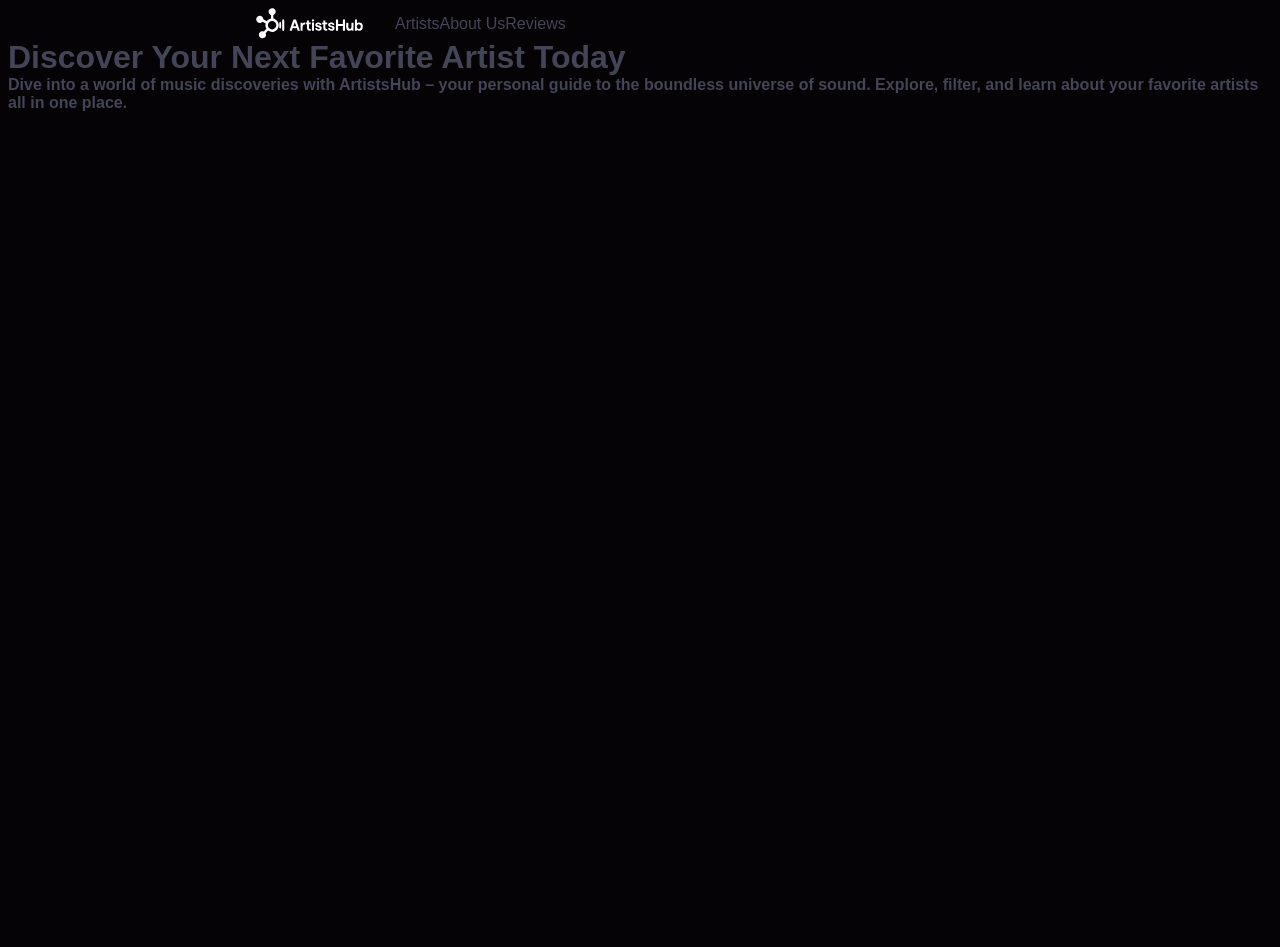
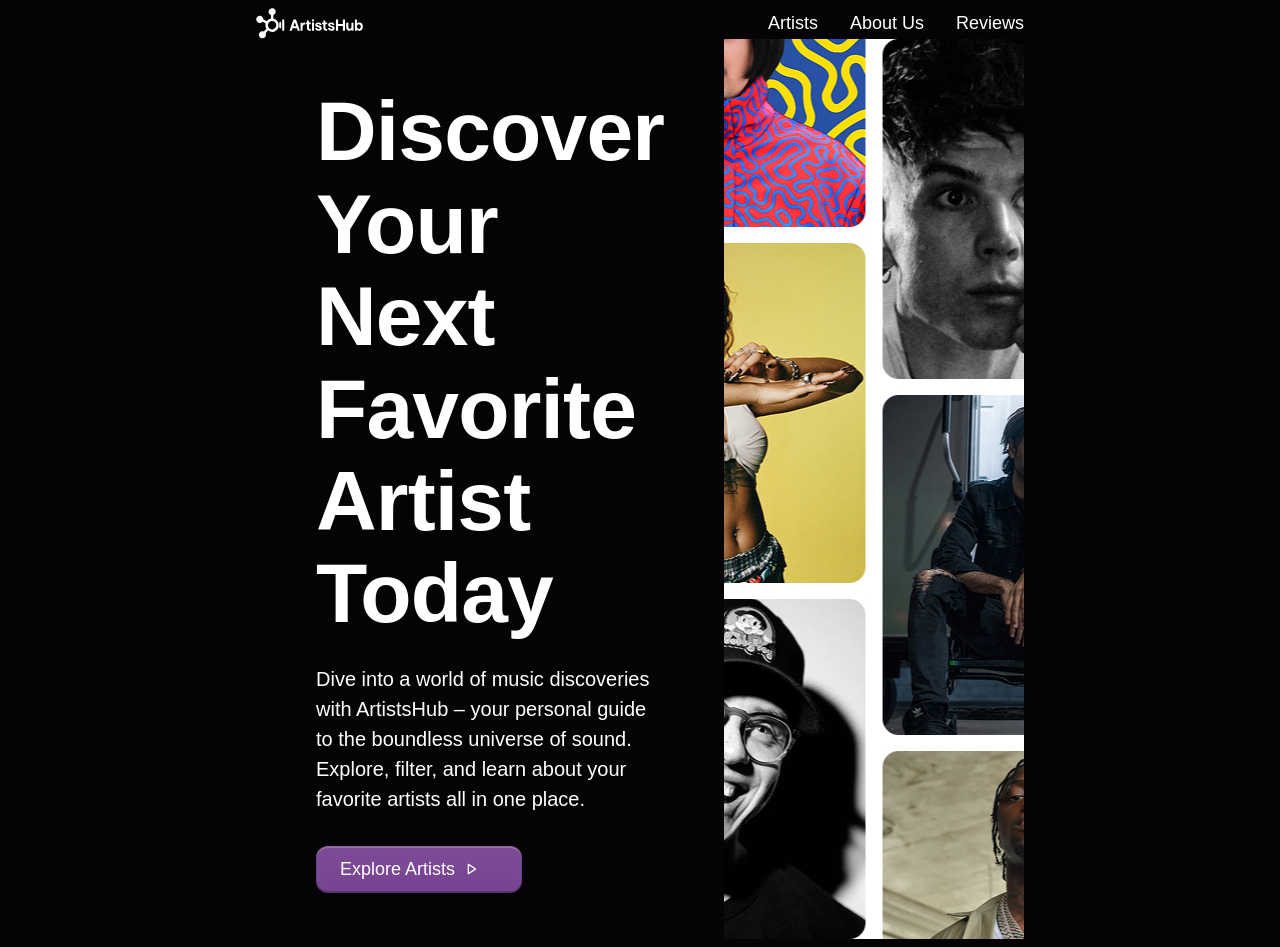
Before and after one commit to ViktoriiaKytsenko/project-about--artist, a plain HTML site: page index.html in a window 1280 px wide. Before the commit the page ends 800 px from the top, so only its background shows below. Drawn offline with Linux system fonts and the light colour scheme.

Commit message:
add section header and hero

```diff
--- a/css/styles.css
+++ b/css/styles.css
@@ -89,8 +89,21 @@ button {
 .header-logo {
   fill: #fff;
 }
-.container-hero {
+.container-heder {
+  margin-top: 10.5px;
+  margin-bottom: 10.5px;
   background-color: #23132b;
+}
+
+.header-link {
+  margin-right: auto;
+}
+
+.nav-item {
+  font-weight: 400;
+  font-size: 18px;
+  line-height: 1.5;
+  color: #fff;
 }
 
 .nav-list {
@@ -98,4 +111,71 @@ button {
   align-items: center;
   justify-content: flex-start;
   flex-direction: row;
+  gap: 32px;
 }
+
+.container-hero {
+  display: flex;
+  flex-direction: row;
+  height: 900px; /* або інша бажана висота */
+}
+
+.hero-title {
+  flex: 1;
+  padding: 60px; /* відступи для краси */
+  display: flex;
+  flex-direction: column;
+  justify-content: center;
+  color: white;
+}
+
+.hero-image {
+  flex: 1;
+  background-image: url("../images/hero/image-hero.jpg");
+  background-size: cover;
+  background-position: center;
+}
+
+.hero-caption {
+  font-weight: 700;
+  font-size: 84px;
+  line-height: 1.1;
+  letter-spacing: -0.01em;
+  color: #fff;
+  padding-bottom: 24px;
+}
+
+.hero-subtitle {
+  font-weight: 400;
+  font-size: 20px;
+  line-height: 1.5;
+  color: #fff;
+  padding-bottom: 32px;
+}
+
+.button {
+  display: inline-flex;
+  align-items: center;
+  gap: 8px;
+  font-weight: 500;
+  font-size: 18px;
+  line-height: 1.5;
+  color: #fff;
+  border-radius: 12px;
+  padding: 10px 24px;
+  width: 206px;
+  height: 47px;
+  box-shadow: 0 1px 2px 0 rgba(6, 3, 7, 0.05),
+    inset 0 -2px 1px 0 rgba(0, 0, 0, 0.2), inset 0 0 0 1px rgba(6, 3, 7, 0.15),
+    inset 0 2px 1px 0 rgba(255, 255, 255, 0.25),
+    inset 0 32px 24px 0 rgba(255, 255, 255, 0.05);
+  background: #764191;
+}
+
+.icon-triangle {
+  transition: transform 0.3s ease;
+}
+
+.button:hover .icon-triangle {
+  transform: translateX(4px); /* стрілка рухається при наведенні */
+}
--- a/index.html
+++ b/index.html
@@ -9,10 +9,11 @@
     <link rel="stylesheet" href="./css/styles.css" />
   </head>
   <body>
+    <!-- section header -->
     <header class="page-header">
       <div class="container container-header">
         <nav class="header-nav">
-          <a class="" href="./index.html"
+          <a class="header-link" href="./index.html"
             ><img class="logo-icons" src="./images/logo/header-logo.svg"
             alt="Icon logo" width: 106px; height: 30px; /></a
           >
@@ -30,15 +31,49 @@
         </nav>
       </div>
     </header>
-    <hero class="container-hero">
-      <div>
-        <h1>Discover Your Next Favorite Artist Today</h1>
-        <h4>
-          Dive into a world of music discoveries with ArtistsHub – your personal
-          guide to the boundless universe of sound. Explore, filter, and learn
-          about your favorite artists all in one place.
-        </h4>
-      </div>
-    </hero>
+    <main>
+      <!-- section hero -->
+      <section class="hero">
+        <div class="container container-hero">
+          <div class="hero-title">
+            <h1 class="hero-caption">
+              Discover Your Next Favorite Artist Today
+            </h1>
+            <h4 class="hero-subtitle">
+              Dive into a world of music discoveries with ArtistsHub – your
+              personal guide to the boundless universe of sound. Explore,
+              filter, and learn about your favorite artists all in one place.
+            </h4>
+            <button class="button" type="button">
+              Explore Artists
+              <svg
+                class="icon-triangle"
+                width="16"
+                height="16"
+                viewBox="0 0 24 24"
+                fill="none"
+                xmlns="http://www.w3.org/2000/svg"
+              >
+                <polygon
+                  points="8,5 19,12 8,19"
+                  stroke="white"
+                  stroke-width="2"
+                  fill="none"
+                  stroke-linejoin="round"
+                />
+              </svg>
+            </button>
+          </div>
+          <div class="hero-image"></div>
+        </div>
+      </section>
+      <!-- section artist -->
+      <section class="artist"></section>
+      <!-- section about us -->
+      <section class="about-us"></section>
+      <!-- section feedback -->
+      <section class="feedback"></section>
+    </main>
+    <footer></footer>
   </body>
 </html>
```
Also changed, not shown: images/hero/icon-arrow-right.svg (added), images/hero/image-hero.jpg (renamed from images/hero/image- hero.jpg), 2 other files.
